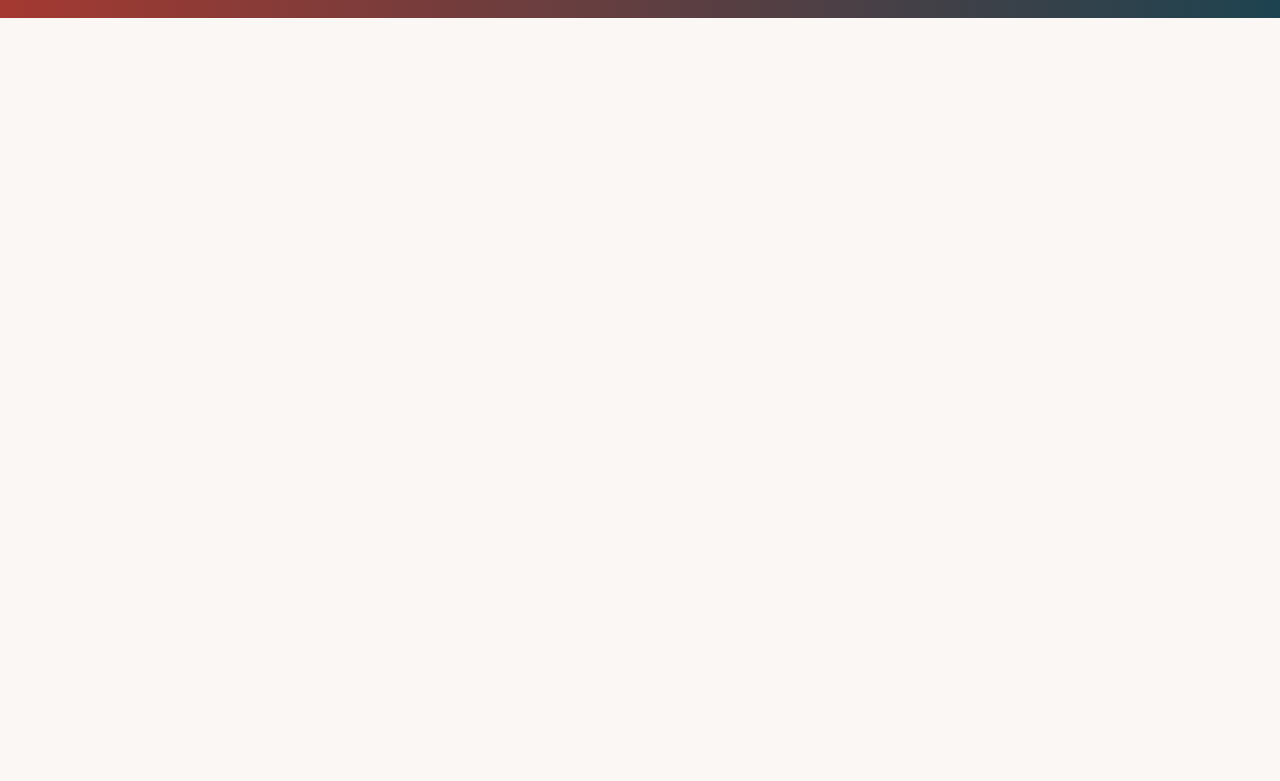
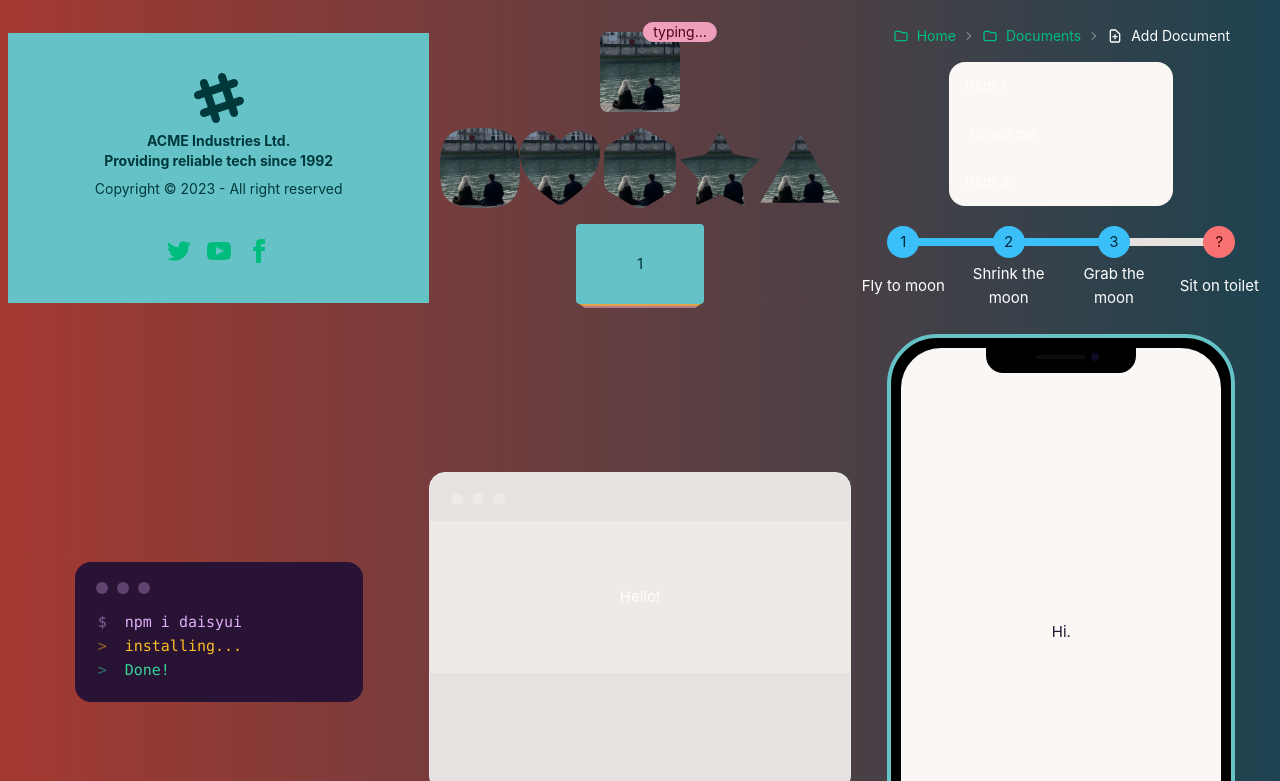
Before and after one commit to eric-chen30/tailwindcss-study, a Vue app: page / in a window 1280 px wide. Shown: the part 1479-2260 px from the top of the page. Before the commit the page ends 1505 px from the top, so only its background shows below. Built offline with nearby package versions, Linux system fonts and the light colour scheme.

Commit message:
finish components show

```diff
--- a/src/views/Navigation/Home.vue
+++ b/src/views/Navigation/Home.vue
@@ -33,15 +33,51 @@
       <div class="inline-flex-box">
         <label class="swap">
           <input type="checkbox" />
-          <svg class="swap-on fill-current" xmlns="http://www.w3.org/2000/svg" width="48" height="48" viewBox="0 0 24 24"><path d="M14,3.23V5.29C16.89,6.15 19,8.83 19,12C19,15.17 16.89,17.84 14,18.7V20.77C18,19.86 21,16.28 21,12C21,7.72 18,4.14 14,3.23M16.5,12C16.5,10.23 15.5,8.71 14,7.97V16C15.5,15.29 16.5,13.76 16.5,12M3,9V15H7L12,20V4L7,9H3Z"/></svg>
-          <svg class="swap-off fill-current" xmlns="http://www.w3.org/2000/svg" width="48" height="48" viewBox="0 0 24 24"><path d="M3,9H7L12,4V20L7,15H3V9M16.59,12L14,9.41L15.41,8L18,10.59L20.59,8L22,9.41L19.41,12L22,14.59L20.59,16L18,13.41L15.41,16L14,14.59L16.59,12Z"/></svg>
+          <svg
+            class="swap-on fill-current"
+            xmlns="http://www.w3.org/2000/svg"
+            width="48"
+            height="48"
+            viewBox="0 0 24 24"
+          >
+            <path
+              d="M14,3.23V5.29C16.89,6.15 19,8.83 19,12C19,15.17 16.89,17.84 14,18.7V20.77C18,19.86 21,16.28 21,12C21,7.72 18,4.14 14,3.23M16.5,12C16.5,10.23 15.5,8.71 14,7.97V16C15.5,15.29 16.5,13.76 16.5,12M3,9V15H7L12,20V4L7,9H3Z"
+            />
+          </svg>
+          <svg
+            class="swap-off fill-current"
+            xmlns="http://www.w3.org/2000/svg"
+            width="48"
+            height="48"
+            viewBox="0 0 24 24"
+          >
+            <path
+              d="M3,9H7L12,4V20L7,15H3V9M16.59,12L14,9.41L15.41,8L18,10.59L20.59,8L22,9.41L19.41,12L22,14.59L20.59,16L18,13.41L15.41,16L14,14.59L16.59,12Z"
+            />
+          </svg>
         </label>
       </div>
       <div class="inline-flex-box">
         <label class="swap swap-rotate">
           <input type="checkbox" />
-          <svg class="swap-on fill-current w-10 h-10" xmlns="http://www.w3.org/2000/svg" viewBox="0 0 24 24"><path d="M5.64,17l-.71.71a1,1,0,0,0,0,1.41,1,1,0,0,0,1.41,0l.71-.71A1,1,0,0,0,5.64,17ZM5,12a1,1,0,0,0-1-1H3a1,1,0,0,0,0,2H4A1,1,0,0,0,5,12Zm7-7a1,1,0,0,0,1-1V3a1,1,0,0,0-2,0V4A1,1,0,0,0,12,5ZM5.64,7.05a1,1,0,0,0,.7.29,1,1,0,0,0,.71-.29,1,1,0,0,0,0-1.41l-.71-.71A1,1,0,0,0,4.93,6.34Zm12,.29a1,1,0,0,0,.7-.29l.71-.71a1,1,0,1,0-1.41-1.41L17,5.64a1,1,0,0,0,0,1.41A1,1,0,0,0,17.66,7.34ZM21,11H20a1,1,0,0,0,0,2h1a1,1,0,0,0,0-2Zm-9,8a1,1,0,0,0-1,1v1a1,1,0,0,0,2,0V20A1,1,0,0,0,12,19ZM18.36,17A1,1,0,0,0,17,18.36l.71.71a1,1,0,0,0,1.41,0,1,1,0,0,0,0-1.41ZM12,6.5A5.5,5.5,0,1,0,17.5,12,5.51,5.51,0,0,0,12,6.5Zm0,9A3.5,3.5,0,1,1,15.5,12,3.5,3.5,0,0,1,12,15.5Z"/></svg>
-          <svg class="swap-off fill-current w-10 h-10" xmlns="http://www.w3.org/2000/svg" viewBox="0 0 24 24"><path d="M21.64,13a1,1,0,0,0-1.05-.14,8.05,8.05,0,0,1-3.37.73A8.15,8.15,0,0,1,9.08,5.49a8.59,8.59,0,0,1,.25-2A1,1,0,0,0,8,2.36,10.14,10.14,0,1,0,22,14.05,1,1,0,0,0,21.64,13Zm-9.5,6.69A8.14,8.14,0,0,1,7.08,5.22v.27A10.15,10.15,0,0,0,17.22,15.63a9.79,9.79,0,0,0,2.1-.22A8.11,8.11,0,0,1,12.14,19.73Z"/></svg>
+          <svg
+            class="swap-on fill-current w-10 h-10"
+            xmlns="http://www.w3.org/2000/svg"
+            viewBox="0 0 24 24"
+          >
+            <path
+              d="M5.64,17l-.71.71a1,1,0,0,0,0,1.41,1,1,0,0,0,1.41,0l.71-.71A1,1,0,0,0,5.64,17ZM5,12a1,1,0,0,0-1-1H3a1,1,0,0,0,0,2H4A1,1,0,0,0,5,12Zm7-7a1,1,0,0,0,1-1V3a1,1,0,0,0-2,0V4A1,1,0,0,0,12,5ZM5.64,7.05a1,1,0,0,0,.7.29,1,1,0,0,0,.71-.29,1,1,0,0,0,0-1.41l-.71-.71A1,1,0,0,0,4.93,6.34Zm12,.29a1,1,0,0,0,.7-.29l.71-.71a1,1,0,1,0-1.41-1.41L17,5.64a1,1,0,0,0,0,1.41A1,1,0,0,0,17.66,7.34ZM21,11H20a1,1,0,0,0,0,2h1a1,1,0,0,0,0-2Zm-9,8a1,1,0,0,0-1,1v1a1,1,0,0,0,2,0V20A1,1,0,0,0,12,19ZM18.36,17A1,1,0,0,0,17,18.36l.71.71a1,1,0,0,0,1.41,0,1,1,0,0,0,0-1.41ZM12,6.5A5.5,5.5,0,1,0,17.5,12,5.51,5.51,0,0,0,12,6.5Zm0,9A3.5,3.5,0,1,1,15.5,12,3.5,3.5,0,0,1,12,15.5Z"
+            />
+          </svg>
+          <svg
+            class="swap-off fill-current w-10 h-10"
+            xmlns="http://www.w3.org/2000/svg"
+            viewBox="0 0 24 24"
+          >
+            <path
+              d="M21.64,13a1,1,0,0,0-1.05-.14,8.05,8.05,0,0,1-3.37.73A8.15,8.15,0,0,1,9.08,5.49a8.59,8.59,0,0,1,.25-2A1,1,0,0,0,8,2.36,10.14,10.14,0,1,0,22,14.05,1,1,0,0,0,21.64,13Zm-9.5,6.69A8.14,8.14,0,0,1,7.08,5.22v.27A10.15,10.15,0,0,0,17.22,15.63a9.79,9.79,0,0,0,2.1-.22A8.11,8.11,0,0,1,12.14,19.73Z"
+            />
+          </svg>
         </label>
       </div>
       <div class="inline-flex-box">
@@ -56,19 +92,55 @@
     <div class="flex-1 flex-col">
       <div class="alert shadow-lg mt-6">
         <div>
-          <svg xmlns="http://www.w3.org/2000/svg" fill="none" viewBox="0 0 24 24" class="stroke-info flex-shrink-0 w-6 h-6"><path stroke-linecap="round" stroke-linejoin="round" stroke-width="2" d="M13 16h-1v-4h-1m1-4h.01M21 12a9 9 0 11-18 0 9 9 0 0118 0z"></path></svg>
+          <svg
+            xmlns="http://www.w3.org/2000/svg"
+            fill="none"
+            viewBox="0 0 24 24"
+            class="stroke-info flex-shrink-0 w-6 h-6"
+          >
+            <path
+              stroke-linecap="round"
+              stroke-linejoin="round"
+              stroke-width="2"
+              d="M13 16h-1v-4h-1m1-4h.01M21 12a9 9 0 11-18 0 9 9 0 0118 0z"
+            ></path>
+          </svg>
           <span>12 unread messages. Tap to see.</span>
         </div>
       </div>
       <div class="alert alert-error shadow-lg mt-6">
         <div>
-          <svg xmlns="http://www.w3.org/2000/svg" class="stroke-current flex-shrink-0 h-6 w-6" fill="none" viewBox="0 0 24 24"><path stroke-linecap="round" stroke-linejoin="round" stroke-width="2" d="M10 14l2-2m0 0l2-2m-2 2l-2-2m2 2l2 2m7-2a9 9 0 11-18 0 9 9 0 0118 0z" /></svg>
+          <svg
+            xmlns="http://www.w3.org/2000/svg"
+            class="stroke-current flex-shrink-0 h-6 w-6"
+            fill="none"
+            viewBox="0 0 24 24"
+          >
+            <path
+              stroke-linecap="round"
+              stroke-linejoin="round"
+              stroke-width="2"
+              d="M10 14l2-2m0 0l2-2m-2 2l-2-2m2 2l2 2m7-2a9 9 0 11-18 0 9 9 0 0118 0z"
+            />
+          </svg>
           <span>Error! Task failed successfully.</span>
         </div>
       </div>
       <div class="alert shadow-lg mt-6">
         <div>
-          <svg xmlns="http://www.w3.org/2000/svg" fill="none" viewBox="0 0 24 24" class="stroke-info flex-shrink-0 w-6 h-6"><path stroke-linecap="round" stroke-linejoin="round" stroke-width="2" d="M13 16h-1v-4h-1m1-4h.01M21 12a9 9 0 11-18 0 9 9 0 0118 0z"></path></svg>
+          <svg
+            xmlns="http://www.w3.org/2000/svg"
+            fill="none"
+            viewBox="0 0 24 24"
+            class="stroke-info flex-shrink-0 w-6 h-6"
+          >
+            <path
+              stroke-linecap="round"
+              stroke-linejoin="round"
+              stroke-width="2"
+              d="M13 16h-1v-4h-1m1-4h.01M21 12a9 9 0 11-18 0 9 9 0 0118 0z"
+            ></path>
+          </svg>
           <span>we use cookies for no reason.</span>
         </div>
         <div class="flex-none">
@@ -140,7 +212,7 @@
     <div class="flex flex-col flex-1">
       <div class="inline-flex-box">
         <div class="card w-64 glass">
-          <figure><img src="../../assets/images/bg2.png" alt="car!"/></figure>
+          <figure><img src="../../assets/images/bg2.png" alt="car!" /></figure>
           <div class="card-body">
             <h2 class="card-title">Life hack</h2>
             <p>How to park your car at your garage?</p>
@@ -196,7 +268,9 @@
         <div class="chat-bubble chat-bubble-primary">What kind of nonsense is this</div>
       </div>
       <div class="chat chat-start">
-        <div class="chat-bubble chat-bubble-secondary">Put me on the Council and not make me a Master!??</div>
+        <div class="chat-bubble chat-bubble-secondary">
+          Put me on the Council and not make me a Master!??
+        </div>
       </div>
       <div class="chat chat-end">
         <div class="chat-bubble chat-bubble-warning">To be on the Council at your age.</div>
@@ -210,10 +284,14 @@
       <div class="text-center my-2 text-cyan-700 font-bold">点击我有惊喜呦！</div>
       <div class="collapse rounded-lg">
         <input type="checkbox" class="peer" />
-        <div class="collapse-title bg-primary text-primary-content peer-checked:bg-secondary peer-checked:text-secondary-content">
+        <div
+          class="collapse-title bg-primary text-primary-content peer-checked:bg-secondary peer-checked:text-secondary-content"
+        >
           Click me to show/hide content
         </div>
-        <div class="collapse-content bg-primary text-primary-content peer-checked:bg-secondary peer-checked:text-secondary-content">
+        <div
+          class="collapse-content bg-primary text-primary-content peer-checked:bg-secondary peer-checked:text-secondary-content"
+        >
           <p>hello</p>
         </div>
       </div>
@@ -221,36 +299,30 @@
   </div>
   <!-- Line 4 -->
   <div class="out-flex-box">
-    <div class="flex flex-col felx-1"></div>
-    <div class="flex flex-col felx-1"></div>
-    <div class="flex flex-col felx-1"></div>
-  </div>
-  <!-- Line 5 -->
-  <div class="out-flex-box">
     <!-- countDown -->
     <div class="flex flex-col flex-1">
       <div class="grid grid-flow-col gap-5 text-center auto-cols-max">
         <div class="flex flex-col p-2 bg-neutral rounded-box text-neutral-content">
           <span class="countdown font-mono text-5xl">
-            <span style="--value:15;"></span>
+            <span style="--value: 15"></span>
           </span>
           days
         </div>
         <div class="flex flex-col p-2 bg-neutral rounded-box text-neutral-content">
           <span class="countdown font-mono text-5xl">
-            <span style="--value:10;"></span>
+            <span style="--value: 10"></span>
           </span>
           hours
         </div>
         <div class="flex flex-col p-2 bg-neutral rounded-box text-neutral-content">
           <span class="countdown font-mono text-5xl">
-            <span style="--value:24;"></span>
+            <span style="--value: 24"></span>
           </span>
           min
         </div>
         <div class="flex flex-col p-2 bg-neutral rounded-box text-neutral-content">
           <span class="countdown font-mono text-5xl">
-            <span style="--value:28;"></span>
+            <span style="--value: 28"></span>
           </span>
           sec
         </div>
@@ -287,7 +359,7 @@
       </div>
     </div>
   </div>
-  <!-- Line 6 -->
+  <!-- Line 5 -->
   <div class="out-flex-box">
     <!-- CheckBox / FileInput / Raido / Rage / Rating -->
     <div class="flex flex-col flex-1 items-center">
@@ -301,7 +373,10 @@
       </div>
       <!-- FileInput -->
       <div class="mb-3">
-        <input type="file" class="file-input file-input-bordered file-input-primary w-full max-w-xs" />
+        <input
+          type="file"
+          class="file-input file-input-bordered file-input-primary w-full max-w-xs"
+        />
       </div>
       <!-- Raido -->
       <div class="mb-3">
@@ -337,7 +412,11 @@
       </div>
       <!-- Input -->
       <div class="mt-3">
-        <input type="text" placeholder="Type here" class="input input-bordered input-secondary w-full max-w-xs" />
+        <input
+          type="text"
+          placeholder="Type here"
+          class="input input-bordered input-secondary w-full max-w-xs"
+        />
       </div>
       <!-- Textarea -->
       <div class="mt-3">
@@ -360,17 +439,224 @@
       <div class="divider">OR</div>
     </div>
   </div>
+  <!-- Line 6 -->
+  <div class="out-flex-box">
+    <div class="flex flex-col flex-1 justify-center items-center">
+      <footer class="footer footer-center p-10 bg-primary text-primary-content">
+        <div>
+          <svg
+            width="50"
+            height="50"
+            viewBox="0 0 24 24"
+            xmlns="http://www.w3.org/2000/svg"
+            fill-rule="evenodd"
+            clip-rule="evenodd"
+            class="inline-block fill-current"
+          >
+            <path
+              d="M22.672 15.226l-2.432.811.841 2.515c.33 1.019-.209 2.127-1.23 2.456-1.15.325-2.148-.321-2.463-1.226l-.84-2.518-5.013 1.677.84 2.517c.391 1.203-.434 2.542-1.831 2.542-.88 0-1.601-.564-1.86-1.314l-.842-2.516-2.431.809c-1.135.328-2.145-.317-2.463-1.229-.329-1.018.211-2.127 1.231-2.456l2.432-.809-1.621-4.823-2.432.808c-1.355.384-2.558-.59-2.558-1.839 0-.817.509-1.582 1.327-1.846l2.433-.809-.842-2.515c-.33-1.02.211-2.129 1.232-2.458 1.02-.329 2.13.209 2.461 1.229l.842 2.515 5.011-1.677-.839-2.517c-.403-1.238.484-2.553 1.843-2.553.819 0 1.585.509 1.85 1.326l.841 2.517 2.431-.81c1.02-.33 2.131.211 2.461 1.229.332 1.018-.21 2.126-1.23 2.456l-2.433.809 1.622 4.823 2.433-.809c1.242-.401 2.557.484 2.557 1.838 0 .819-.51 1.583-1.328 1.847m-8.992-6.428l-5.01 1.675 1.619 4.828 5.011-1.674-1.62-4.829z"
+            ></path>
+          </svg>
+          <p class="font-bold">ACME Industries Ltd. <br />Providing reliable tech since 1992</p>
+          <p>Copyright © 2023 - All right reserved</p>
+        </div>
+        <div>
+          <div class="grid grid-flow-col gap-4">
+            <a
+              ><svg
+                xmlns="http://www.w3.org/2000/svg"
+                width="24"
+                height="24"
+                viewBox="0 0 24 24"
+                class="fill-current"
+              >
+                <path
+                  d="M24 4.557c-.883.392-1.832.656-2.828.775 1.017-.609 1.798-1.574 2.165-2.724-.951.564-2.005.974-3.127 1.195-.897-.957-2.178-1.555-3.594-1.555-3.179 0-5.515 2.966-4.797 6.045-4.091-.205-7.719-2.165-10.148-5.144-1.29 2.213-.669 5.108 1.523 6.574-.806-.026-1.566-.247-2.229-.616-.054 2.281 1.581 4.415 3.949 4.89-.693.188-1.452.232-2.224.084.626 1.956 2.444 3.379 4.6 3.419-2.07 1.623-4.678 2.348-7.29 2.04 2.179 1.397 4.768 2.212 7.548 2.212 9.142 0 14.307-7.721 13.995-14.646.962-.695 1.797-1.562 2.457-2.549z"
+                ></path></svg
+            ></a>
+            <a
+              ><svg
+                xmlns="http://www.w3.org/2000/svg"
+                width="24"
+                height="24"
+                viewBox="0 0 24 24"
+                class="fill-current"
+              >
+                <path
+                  d="M19.615 3.184c-3.604-.246-11.631-.245-15.23 0-3.897.266-4.356 2.62-4.385 8.816.029 6.185.484 8.549 4.385 8.816 3.6.245 11.626.246 15.23 0 3.897-.266 4.356-2.62 4.385-8.816-.029-6.185-.484-8.549-4.385-8.816zm-10.615 12.816v-8l8 3.993-8 4.007z"
+                ></path></svg
+            ></a>
+            <a
+              ><svg
+                xmlns="http://www.w3.org/2000/svg"
+                width="24"
+                height="24"
+                viewBox="0 0 24 24"
+                class="fill-current"
+              >
+                <path
+                  d="M9 8h-3v4h3v12h5v-12h3.642l.358-4h-4v-1.667c0-.955.192-1.333 1.115-1.333h2.885v-5h-3.808c-3.596 0-5.192 1.583-5.192 4.615v3.385z"
+                ></path></svg
+            ></a>
+          </div>
+        </div>
+      </footer>
+    </div>
+    <div class="flex flex-col flex-1 items-center justify-center">
+      <!-- indicator -->
+      <div class="avatar indicator">
+        <span class="indicator-item badge badge-secondary">typing…</span>
+        <div class="w-20 h-20 rounded-lg">
+          <img src="../../assets/images/avatar.jpg" />
+        </div>
+      </div>
+      <!-- mask -->
+      <div class="my-4 flex justify-around">
+        <img class="mask mask-squircle w-20 h-20" src="../../assets/images/avatar.jpg" />
+        <img class="mask mask-heart w-20 h-20" src="../../assets/images/avatar.jpg" />
+        <img class="mask mask-hexagon w-20 h-20" src="../../assets/images/avatar.jpg" />
+        <img class="mask mask-star-2 w-20 h-20" src="../../assets/images/avatar.jpg" />
+        <img class="mask mask-triangle w-20 h-20" src="../../assets/images/avatar.jpg" />
+      </div>
+      <!-- stack -->
+      <div>
+        <div class="stack">
+          <div class="grid w-32 h-20 rounded bg-primary text-primary-content place-content-center">
+            1
+          </div>
+          <div class="grid w-32 h-20 rounded bg-accent text-accent-content place-content-center">
+            2
+          </div>
+          <div
+            class="grid w-32 h-20 rounded bg-secondary text-secondary-content place-content-center"
+          >
+            3
+          </div>
+        </div>
+      </div>
+    </div>
+    <div class="flex flex-col flex-1">
+      <!-- breadcrumbs -->
+      <div class="text-sm breadcrumbs flex justify-center">
+        <ul>
+          <li>
+            <a>
+              <svg
+                xmlns="http://www.w3.org/2000/svg"
+                fill="none"
+                viewBox="0 0 24 24"
+                class="w-4 h-4 mr-2 stroke-current"
+              >
+                <path
+                  stroke-linecap="round"
+                  stroke-linejoin="round"
+                  stroke-width="2"
+                  d="M3 7v10a2 2 0 002 2h14a2 2 0 002-2V9a2 2 0 00-2-2h-6l-2-2H5a2 2 0 00-2 2z"
+                ></path>
+              </svg>
+              Home
+            </a>
+          </li>
+          <li>
+            <a>
+              <svg
+                xmlns="http://www.w3.org/2000/svg"
+                fill="none"
+                viewBox="0 0 24 24"
+                class="w-4 h-4 mr-2 stroke-current"
+              >
+                <path
+                  stroke-linecap="round"
+                  stroke-linejoin="round"
+                  stroke-width="2"
+                  d="M3 7v10a2 2 0 002 2h14a2 2 0 002-2V9a2 2 0 00-2-2h-6l-2-2H5a2 2 0 00-2 2z"
+                ></path>
+              </svg>
+              Documents
+            </a>
+          </li>
+          <li>
+            <svg
+              xmlns="http://www.w3.org/2000/svg"
+              fill="none"
+              viewBox="0 0 24 24"
+              class="w-4 h-4 mr-2 stroke-current"
+            >
+              <path
+                stroke-linecap="round"
+                stroke-linejoin="round"
+                stroke-width="2"
+                d="M9 13h6m-3-3v6m5 5H7a2 2 0 01-2-2V5a2 2 0 012-2h5.586a1 1 0 01.707.293l5.414 5.414a1 1 0 01.293.707V19a2 2 0 01-2 2z"
+              ></path>
+            </svg>
+            Add Document
+          </li>
+        </ul>
+      </div>
+      <!-- menu -->
+      <div class="my-2 flex justify-center">
+        <ul class="menu bg-base-100 w-56 rounded-box">
+          <li><a>Item 1</a></li>
+          <li class="hover-bordered"><a>Hover me</a></li>
+          <li><a>Item 3</a></li>
+        </ul>
+      </div>
+      <!-- steps -->
+      <div class="my-2">
+        <ul class="steps">
+          <li class="step step-info">Fly to moon</li>
+          <li class="step step-info">Shrink the moon</li>
+          <li class="step step-info">Grab the moon</li>
+          <li class="step step-error" data-content="?">Sit on toilet</li>
+        </ul>
+      </div>
+    </div>
+  </div>
+  <!-- Line 7 -->
+  <div class="out-flex-box">
+    <div class="flex flex-1 justify-center items-center my-2">
+      <div class="mockup-code">
+        <pre data-prefix="$"><code>npm i daisyui</code></pre>
+        <pre data-prefix=">" class="text-warning"><code>installing...</code></pre>
+        <pre data-prefix=">" class="text-success"><code>Done!</code></pre>
+      </div>
+    </div>
+    <div class="flex flex-1 items-center my-2">
+      <div class="mockup-window border w-full h-80 bg-base-300">
+        <div class="flex justify-center px-4 py-16 bg-base-200">Hello!</div>
+      </div>
+    </div>
+    <div class="flex flex-1 justify-center items-center my-2">
+      <div class="mockup-phone border-primary">
+        <div class="camera"></div>
+        <div class="display">
+          <div class="artboard artboard-demo phone-1">Hi.</div>
+          <!-- <img class="mask mask-squircle w-96 h-96" src="../../assets/images/avatar.jpg" /> -->
+        </div>
+      </div>
+    </div>
+  </div>
+  <!-- Line 8 -->
+  <div class="out-flex-box">
+    <div class="flex flex-1 m-2">
+      <div class="mockup-phone border-primary">
+        <div class="camera"></div>
+        <div class="display">
+          <img class="mask mask-squircle w-80 h-80" src="../../assets/images/avatar.jpg" />
+          <img class="mask mask-decagon w-80 h-80" src="../../assets/images/avatar.jpg" />
+        </div>
+      </div>
+    </div>
+  </div>
 </template>
 
-<script setup lang="ts">
-
-</script>
+<script setup lang="ts"></script>
 
 <style lang="scss" scoped>
 .out-flex-box {
-  @apply flex mx-2 my-2
+  @apply flex mx-2 my-2;
 }
 .inline-flex-box {
-  @apply flex justify-around m-2
+  @apply flex justify-around m-2;
 }
 </style>
```
Also changed, not shown: src/assets/images/phone.jpg (added).
